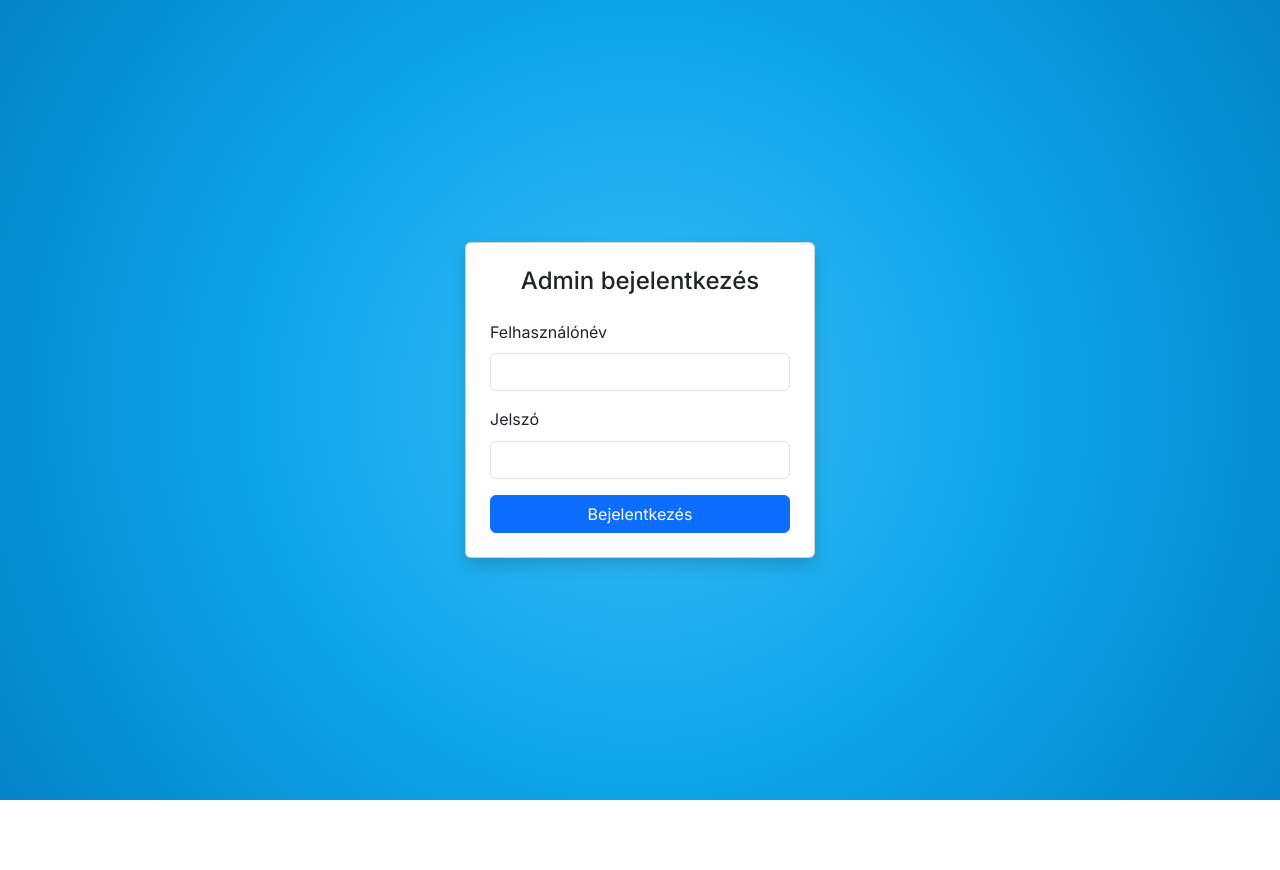
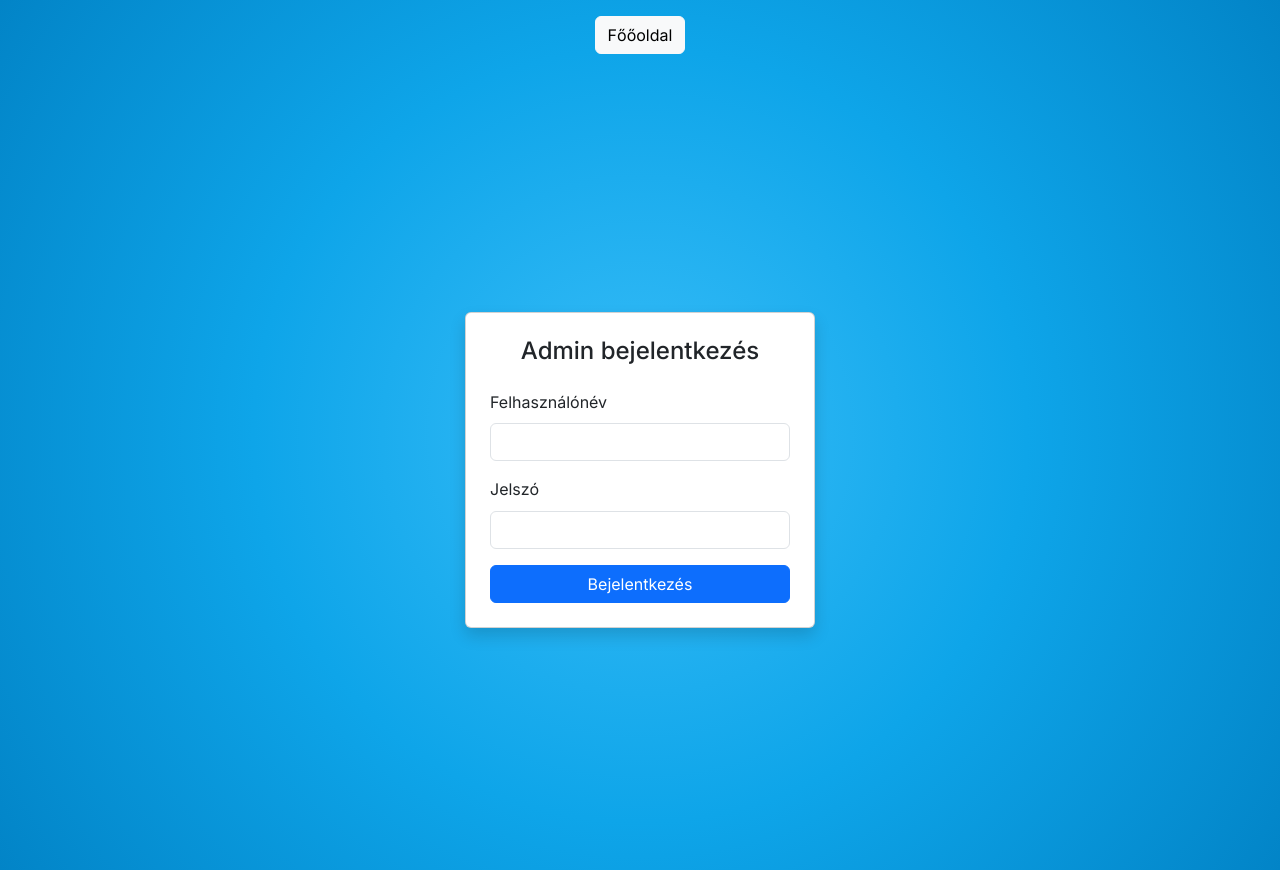
Before and after one commit to majorospeter98/carrental, a Vue app: page /#/admin in a window 1280 px wide. Before the commit the page ends 800 px from the top, so only its background shows below. Built offline with nearby package versions, Linux system fonts and the light colour scheme.

Commit message:
adding vue vue-toastification+ small changes

```diff
--- a/src/Pages/Admin.vue
+++ b/src/Pages/Admin.vue
@@ -1,4 +1,8 @@
 <template>
+  <div>
+    <div class="p-3 text-center">
+      <router-link to="/" class="btn btn-light">Főőoldal</router-link>
+    </div>
     <div
       class="container d-flex justify-content-center align-items-center vh-100"
     >
@@ -31,8 +35,10 @@
         </form>
       </div>
     </div>
+  </div>
 </template>
 <script>
+import { useToast } from "vue-toastification";
 export default {
   data() {
     return {
@@ -46,7 +52,8 @@ export default {
         localStorage.setItem("isAdmin", true);
         this.$router.push("/admin/dashboard");
       } else {
-        alert("Nem jók a jelszavak");
+        const toast = useToast();
+        toast.error("Hibás adatok", { timeout: 1500, position: "top-center" });
       }
     },
   },
--- a/src/Pages/Dashboard.vue
+++ b/src/Pages/Dashboard.vue
@@ -7,6 +7,7 @@
       <button @click="logOutAdmin" class="btn btn-light">Kijelentkezés</button>
     </nav>
     <h1 class="mb-5 mt-5 text-center">Foglalások:</h1>
+    <div v-if="rents.length > 0">
       <ul class="list-unstyled container mb-5">
         <li
           v-for="(rents, index) in rents"
@@ -33,6 +34,8 @@
           </div>
         </li>
       </ul>
+    </div>
+    <h1 class="text-center" v-else>Nincsenek foglalások.</h1>
   </div>
 </template>
 
--- a/src/Pages/Rents.vue
+++ b/src/Pages/Rents.vue
@@ -2,7 +2,9 @@
   <div class="min-vh-100 d-flex justify-content-center align-items-center">
     <div class="container p-5 bg-light text-black rounded shadow-sm">
       <h2 class="mb-4 text-center">Foglalási űrlap</h2>
-      <h2 class="mb-4 text-center">Választott: {{selectedCar.brand}} {{selectedCar.model}}</h2>
+      <h2 class="mb-4 text-center">
+        Választott: {{ selectedCar.brand }} {{ selectedCar.model }}
+      </h2>
       <form @submit.prevent="submitForm" class="row g-3">
         <div class="col-md-6">
           <label for="name" class="form-label">Név</label>
@@ -85,7 +87,7 @@
 <script>
 import { useRentsStore } from "../stores/rents";
 import { useCarStore } from "../stores/cars";
- import { useToast } from "vue-toastification";
+import { useToast } from "vue-toastification";
 export default {
   props: ["id"],
   data() {
@@ -104,25 +106,22 @@ export default {
     maxDates() {
       return (
         (new Date(useCarStore().endDate) - new Date(useCarStore().startDate)) /
-          (1000 * 60 * 60 * 24) +1
+          (1000 * 60 * 60 * 24) +
+        1
       );
     },
   },
   created() {
     const response = useCarStore();
-
-
     const cars = response.cars;
     this.selectedCar = cars.find((car) => car.id === parseInt(this.id));
-
   },
   methods: {
     submitForm() {
       const store = useRentsStore();
-  const toast = useToast(); // itt példányosítod
-    toast.success('Sikeres foglalás',{timeout:1200});
+
       store.rents.push({
-        name: this.name,    //pushing into rents.js pinia
+        name: this.name, //pushing into rents.js pinia
         email: this.email,
         address: this.address,
         phone: this.phone,
@@ -130,7 +129,7 @@ export default {
         price: this.sumPrice,
       });
       const newBooking = {
-        from: useCarStore().startDate,   // extract data from cars pinia store
+        from: useCarStore().startDate, // extract data from cars pinia store
         to: useCarStore().endDate,
       };
       const carIndex = useCarStore().cars.findIndex(
@@ -138,7 +137,8 @@ export default {
       );
 
       (useCarStore().cars[carIndex].bookings ??= []).push(newBooking);
-
+      const toast = useToast();
+      toast.success("Sikeres foglalás", { timeout: 1200 });
       (this.name = ""),
         (this.email = ""),
         (this.address = ""),
@@ -149,7 +149,7 @@ export default {
   beforeRouteEnter(to, _from, next) {
     const response = useCarStore();
     const cars = response.cars;
-    const car = cars.find((car) => car.id === parseInt(to.params.id));  // id check, the page only open with existing id, if not redirect
+    const car = cars.find((car) => car.id === parseInt(to.params.id)); // id check, the page only open with existing id, if not redirect
     if (!car) {
       alert("Nem létező autó ");
       next("/main");
--- a/src/main.js
+++ b/src/main.js
@@ -3,8 +3,8 @@ import App from "./App.vue";
 import router from "./router.js";
 import { createPinia } from "pinia";
 import piniaPluginPersistedstate from "pinia-plugin-persistedstate";
-import Toast from 'vue-toastification';
-import 'vue-toastification/dist/index.css';
+import Toast from "vue-toastification";
+import "vue-toastification/dist/index.css";
 
 const app = createApp(App);
 const pinia = createPinia();
--- a/src/router.js
+++ b/src/router.js
@@ -1,4 +1,8 @@
-import { createRouter, createWebHistory, createWebHashHistory } from "vue-router";
+import {
+  createRouter,
+  createWebHistory,
+  createWebHashHistory,
+} from "vue-router";
 import MainPage from "./Pages/MainPage.vue";
 import Rents from "./Pages/Rents.vue";
 import Dashboard from "./Pages/Dashboard.vue";
--- a/src/stores/cars.js
+++ b/src/stores/cars.js
@@ -9,7 +9,7 @@ export const useCarStore = defineStore("cars", {
         brand: "Volkswagen",
         model: "Golf",
         pricePerDay: 12000,
-               image: baseUrl + "images/golf.jpg",
+        image: baseUrl + "images/golf.jpg",
 
         bookings: [{ from: "2025-06-13", to: "2025-06-16" }],
       },
@@ -18,7 +18,7 @@ export const useCarStore = defineStore("cars", {
         brand: "Toyota",
         model: "Corolla",
         pricePerDay: 11000,
-               image: baseUrl + "images/toyota.jpg",
+        image: baseUrl + "images/toyota.jpg",
 
         bookings: [{ from: "2025-06-18", to: "2025-06-23" }],
       },
@@ -27,7 +27,7 @@ export const useCarStore = defineStore("cars", {
         brand: "BMW",
         model: "3 Series",
         pricePerDay: 20000,
-                image: baseUrl + "images/bmw.jpg",
+        image: baseUrl + "images/bmw.jpg",
 
         bookings: [{ from: "2025-06-22", to: "2025-06-27" }],
       },
```
Lines whose indentation alone changed are shown as unchanged.
